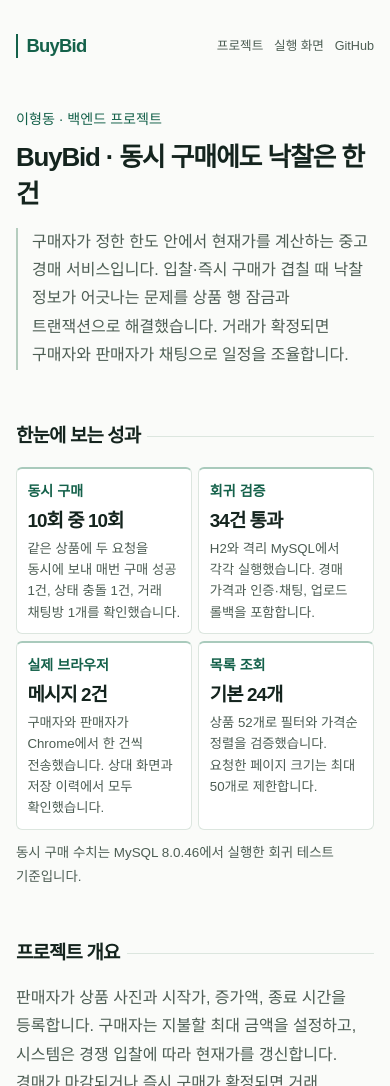
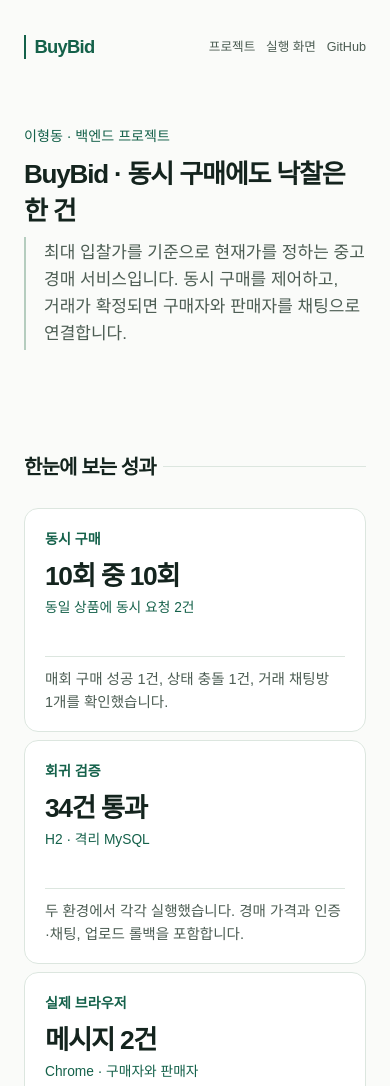
Before and after one commit to hyeongdongE/buybid, a plain HTML site: page index.html in a window 390 px wide. Shown: the top 1086 px of the page. Drawn offline with Linux system fonts and the light colour scheme.

Commit message:
Tune portfolio column, title, spacing, and result cards

```diff
--- a/index.html
+++ b/index.html
@@ -7,7 +7,7 @@
   <meta name="theme-color" content="#fafbf9">
   <title>BuyBid · 중고 경매 백엔드 프로젝트</title>
   <link rel="icon" href="data:,">
-  <link rel="stylesheet" href="./site.css?v=editorial">
+  <link rel="stylesheet" href="./site.css?v=reading-layout">
   <script src="./site.js" defer></script>
 </head>
 <body id="top">
@@ -26,16 +26,16 @@
       <header class="article-header">
         <p class="byline">이형동 · 백엔드 프로젝트</p>
         <h1>BuyBid · 동시 구매에도 낙찰은 한 건</h1>
-        <p class="lead">구매자가 정한 한도 안에서 현재가를 계산하는 중고 경매 서비스입니다. 입찰·즉시 구매가 겹칠 때 낙찰 정보가 어긋나는 문제를 상품 행 잠금과 트랜잭션으로 해결했습니다. 거래가 확정되면 구매자와 판매자가 채팅으로 일정을 조율합니다.</p>
+        <p class="lead">최대 입찰가를 기준으로 현재가를 정하는 중고 경매 서비스입니다. 동시 구매를 제어하고, 거래가 확정되면 구매자와 판매자를 채팅으로 연결합니다.</p>
       </header>
 
       <section class="section summary" id="results" aria-labelledby="results-title">
         <h2 id="results-title">한눈에 보는 성과</h2>
         <dl class="results">
-          <div><dt>동시 구매</dt><dd><strong>10회 중 10회</strong><p>같은 상품에 두 요청을 동시에 보내 매번 구매 성공 1건, 상태 충돌 1건, 거래 채팅방 1개를 확인했습니다.</p></dd></div>
-          <div><dt>회귀 검증</dt><dd><strong>34건 통과</strong><p>H2와 격리 MySQL에서 각각 실행했습니다. 경매 가격과 인증·채팅, 업로드 롤백을 포함합니다.</p></dd></div>
-          <div><dt>실제 브라우저</dt><dd><strong>메시지 2건</strong><p>구매자와 판매자가 Chrome에서 한 건씩 전송했습니다. 상대 화면과 저장 이력에서 모두 확인했습니다.</p></dd></div>
-          <div><dt>목록 조회</dt><dd><strong>기본 24개</strong><p>상품 52개로 필터와 가격순 정렬을 검증했습니다. 요청한 페이지 크기는 최대 50개로 제한합니다.</p></dd></div>
+          <div><dt>동시 구매</dt><dd><strong>10회 중 10회</strong><p class="metric-context">동일 상품에 동시 요청 2건</p><p class="metric-evidence">매회 구매 성공 1건, 상태 충돌 1건, 거래 채팅방 1개를 확인했습니다.</p></dd></div>
+          <div><dt>회귀 검증</dt><dd><strong>34건 통과</strong><p class="metric-context">H2 · 격리 MySQL</p><p class="metric-evidence">두 환경에서 각각 실행했습니다. 경매 가격과 인증·채팅, 업로드 롤백을 포함합니다.</p></dd></div>
+          <div><dt>실제 브라우저</dt><dd><strong>메시지 2건</strong><p class="metric-context">Chrome · 구매자와 판매자</p><p class="metric-evidence">각 계정이 한 건씩 전송했습니다. 상대 화면과 저장 이력에서 모두 확인했습니다.</p></dd></div>
+          <div><dt>목록 조회</dt><dd><strong>기본 24개</strong><p class="metric-context">상품 52개 · 최대 페이지 크기 50개</p><p class="metric-evidence">같은 카테고리의 상품으로 필터, 가격순 정렬, 페이지 경계를 확인했습니다.</p></dd></div>
         </dl>
         <p class="note">동시 구매 수치는 MySQL 8.0.46에서 실행한 회귀 테스트 기준입니다.</p>
       </section>
--- a/site.css
+++ b/site.css
@@ -23,7 +23,7 @@ button { font: inherit; }
 img { display: block; max-width: 100%; height: auto; }
 :focus-visible { outline: 2px solid var(--accent); outline-offset: 4px; }
 [id] { scroll-margin-top: 1.4rem; }
-.column { width: min(45.5rem, calc(100% - 3rem)); margin-inline: auto; }
+.column { width: min(43.25rem, calc(100% - 3rem)); margin-inline: auto; }
 .skip { position: fixed; top: .25rem; left: .25rem; z-index: 4; padding: .5rem .7rem; transform: translateY(-150%); background: var(--card); }
 .skip:focus { transform: none; }
 
@@ -32,7 +32,7 @@ img { display: block; max-width: 100%; height: auto; }
   align-items: center;
   justify-content: space-between;
   gap: 1rem;
-  padding-top: clamp(2.15rem, 8.1vw, 6.5rem);
+  padding-top: clamp(2.15rem, 9.1vw, 7.85rem);
 }
 .masthead nav { display: flex; gap: 1.15rem; }
 .masthead a { color: var(--muted); text-decoration: none; }
@@ -43,12 +43,19 @@ img { display: block; max-width: 100%; height: auto; }
 
 h1, h2, h3 { font-weight: 800; line-height: 1.43; letter-spacing: -.045em; word-break: keep-all; }
 p { word-break: keep-all; overflow-wrap: anywhere; }
-.article-header { margin-top: clamp(3.3rem, 7.4vw, 6.1rem); }
+.article-header { margin-top: clamp(2.6rem, 3.67vw, 3.3rem); }
 .byline { margin-bottom: .43rem; color: var(--accent); font-size: .88rem; }
-h1 { font-size: clamp(1.62rem, 2.5vw, 2.03rem); }
-.lead { margin-top: .9rem; padding-left: .88rem; border-left: 2px solid #b5cdbf; color: var(--muted); }
+h1 { font-size: 1.625rem; line-height: 1.25; }
+.lead {
+  margin-top: .5rem;
+  padding: .125rem 0 .125rem 1.125rem;
+  border-left: 2px solid #b5cdbf;
+  color: var(--muted);
+  font-size: 1.0625rem;
+  line-height: 1.6;
+}
 .section { margin-top: 4.35rem; }
-.summary { margin-top: clamp(4.3rem, 9vw, 7.25rem); }
+.summary { margin-top: 9rem; }
 .section > h2 {
   display: flex;
   align-items: center;
@@ -56,23 +63,28 @@ h1 { font-size: clamp(1.62rem, 2.5vw, 2.03rem); }
   margin-bottom: 1.08rem;
   font-size: clamp(1.18rem, 2.2vw, 1.43rem);
 }
+.summary > h2 { margin-bottom: 1.75rem; font-size: 1.375rem; line-height: 1.3; }
 .section > h2::after { content: ""; flex: 1; min-width: 1rem; height: 1px; background: var(--line); }
 .section > p, .feature > p { color: var(--muted); }
 .section h3 { font-size: 1.07rem; }
 .feature > h3 { margin: 1.45rem 0 .45rem; }
 
-.results { display: grid; grid-template-columns: repeat(2, minmax(0, 1fr)); gap: .66rem; }
+.results { display: grid; grid-template-columns: repeat(2, minmax(0, 1fr)); gap: .5rem; }
 .results > div {
-  min-height: 9.6rem;
-  padding: .94rem 1rem 1rem;
+  display: flex;
+  flex-direction: column;
+  min-height: 16.25rem;
+  padding: 1.125rem 1.25rem 1rem;
   border: 1px solid var(--line);
-  border-top: 2px solid #a9cabc;
-  border-radius: .38rem;
+  border-radius: .875rem;
   background: var(--card);
 }
 .results dt { color: var(--accent); font-size: .88rem; font-weight: 770; }
-.results strong { display: block; margin: .21rem 0; font-size: 1.53rem; line-height: 1.43; letter-spacing: -.05em; }
+.results dd { display: flex; flex: 1; flex-direction: column; }
+.results strong { display: block; margin: .44rem 0 .25rem; font-size: 1.65rem; line-height: 1.3; letter-spacing: -.05em; }
 .results p { color: var(--muted); font-size: .91rem; line-height: 1.6; }
+.results .metric-context { margin-bottom: 1.15rem; color: var(--accent); font-size: .86rem; }
+.metric-evidence { margin-top: auto; padding-top: .72rem; border-top: 1px solid var(--line); }
 .note { margin-top: .7rem; font-size: .84rem; }
 
 .steps { display: flex; flex-wrap: wrap; column-gap: 1.7rem; row-gap: .38rem; margin: .92rem 0 0; padding: .7rem .9rem .7rem 2.15rem; list-style: decimal; background: var(--tint); color: var(--accent); border-radius: .35rem; font-size: .91rem; font-weight: 700; }
@@ -112,18 +124,17 @@ h1 { font-size: clamp(1.62rem, 2.5vw, 2.03rem); }
 .footer { display: flex; justify-content: space-between; margin-top: 4rem; padding-block: 1.05rem 2rem; border-top: 1px solid var(--line); color: var(--muted); font-size: .88rem; }
 
 @media (max-width: 565px) {
-  .column { width: calc(100% - 2rem); }
   .masthead { gap: .55rem; }
   .masthead nav { gap: .67rem; }
   .masthead nav a { font-size: .79rem; }
-  .article-header { margin-top: 3.05rem; }
-  .summary { margin-top: 3.3rem; }
+  .article-header { margin-top: 4.05rem; }
+  h1 { line-height: 1.4; }
+  .summary { margin-top: 6.5rem; }
   .section:not(.summary) { margin-top: 3.2rem; }
   .section > h2 { gap: .45rem; }
-  .results { gap: .43rem; }
-  .results > div { padding: .64rem .65rem; }
-  .results strong { font-size: 1.18rem; }
-  .results p { font-size: .83rem; }
+  .summary > h2 { font-size: 1.25rem; }
+  .results { grid-template-columns: 1fr; }
+  .results > div { min-height: 14rem; }
   .screen-tabs { margin-inline: -.1rem; }
   .screen-tabs button { padding-inline: .42rem; }
   .gallery-caption { align-items: flex-start; }
```
